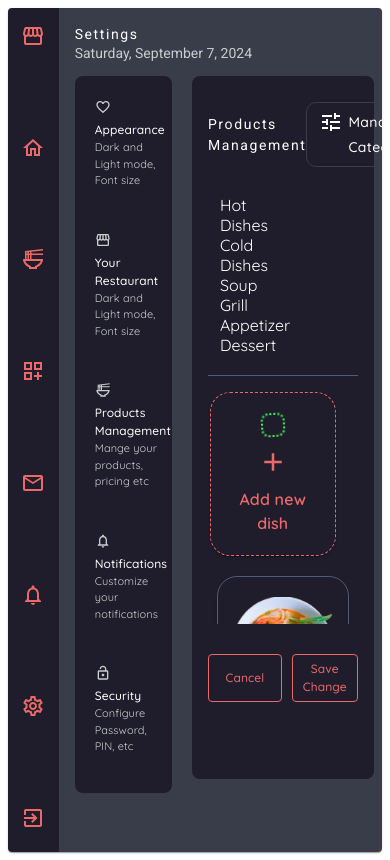
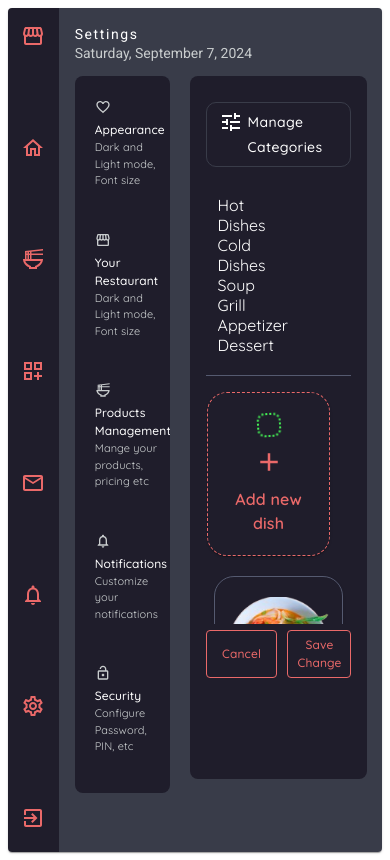
Before and after one commit to A-Richdom/FOOD-ORDERING-WEBITE, a React (Vite) app: page /settings in a window 390 px wide. Built offline with nearby package versions, Linux system fonts and the light colour scheme.

Commit message:
Hide element on small screens using max-width 450px media query

```diff
--- a/src/Components/Settings.jsx
+++ b/src/Components/Settings.jsx
@@ -292,6 +292,9 @@ const BtnsWrapper = styled('div')({
     display: 'flex',
     gap: '10px',
     paddingTop: '30px',
+    '@media (max-width: 450px)': {
+        paddingTop: '6px',
+    },
 });
 
 
@@ -568,6 +571,9 @@ const Settings = () => {
                                         },
                                         letterSpacing: '.1rem',
                                         color: 'white',
+                                        '@media (max-width: 450px)': {
+                                            display: 'none',
+                                        },
                                     }}>Products Management
                                     </Typography>
 
```
